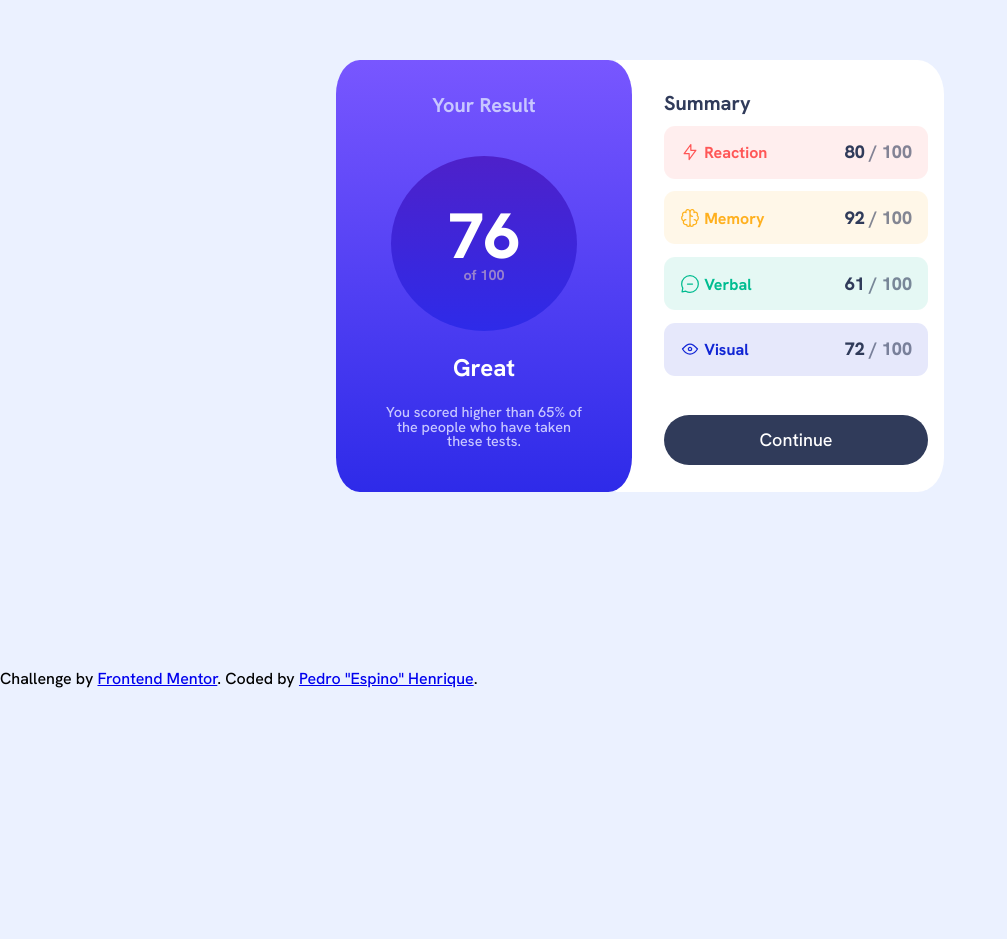
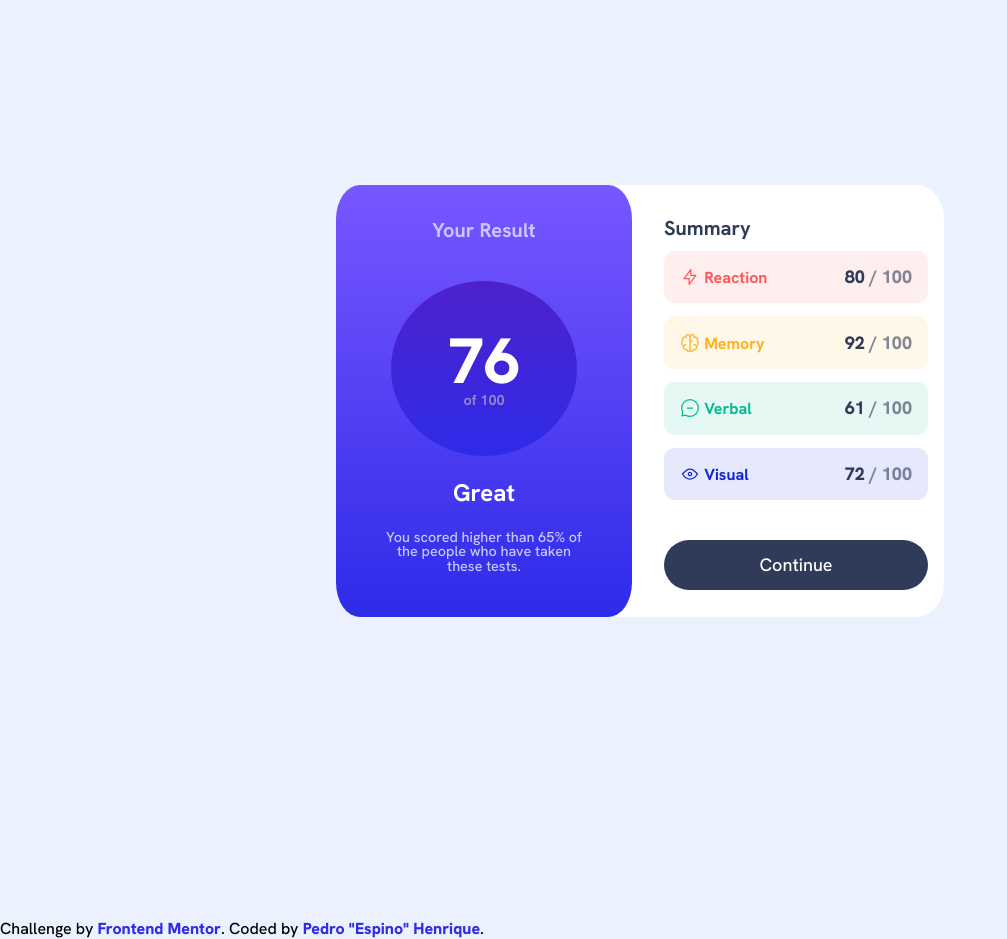
Before and after one commit to Espinox/resultsSumary, a plain HTML site: page index.html in a window 1280 px wide. Shown: the part 119-1058 px from the top of the page, without its empty margins (0-1007 px from the left). Before the commit the page ends 808 px from the top, so only its background shows below. Drawn offline with Linux system fonts and the light colour scheme.

Commit message:
Updating Code

```diff
--- a/index.html
+++ b/index.html
@@ -15,7 +15,7 @@
 
 <body>
   <main class="container">
-    <div class="container_esq">
+    <section class="container_esq">
       <h2 class="resultado">Your Result</h2>
         <div class="container_esq_cir">
           <p class="container_esq_cir_qnt">76</p>
@@ -23,29 +23,29 @@
         </div>
       <h1 class="container_esq_titulo">Great</h1>
       <p class="container_esq_texto">You scored higher than 65% of the people who have taken these tests.</p>
-    </div>
+    </section>
 
 
     <div class="container_dir">
       <h2 class="container_dir_tit">Summary</h2>
-      <div class="reaction"><h3><img class="icon" src="assets/images/icon-reaction.svg"> Reaction</h3>
+      <div class="reaction"><h3><img class="icon" src="assets/images/icon-reaction.svg" alt="Reaction icon"> Reaction</h3>
         <p class="dados">80 <span class="cem">/ 100</span></p></div>
 
-      <div class="memory"><h3><img class="icon" src="assets/images/icon-memory.svg"> Memory</h3>
+      <div class="memory"><h3><img class="icon" src="assets/images/icon-memory.svg" alt="Memory icon"> Memory</h3>
         <p class="dados">92 <span class="cem">/ 100</span></p></div>
 
-      <div class="verbal"><h3><img class="icon" src="assets/images/icon-verbal.svg"> Verbal</h3>
+      <div class="verbal"><h3><img class="icon" src="assets/images/icon-verbal.svg" alt="Verbal icon"> Verbal</h3>
         <p class="dados">61 <span class="cem">/ 100</span></p></div>
 
-      <div class="visual"><h3><img class="icon" src="assets/images/icon-visual.svg"> Visual</h3>
+      <div class="visual"><h3><img class="icon" src="assets/images/icon-visual.svg" alt="Visual icon"> Visual</h3>
         <p class="dados">72 <span class="cem">/ 100</span></p></div>
 
       <p class="button_continue">Continue</p>
     </div>
   </main>
   <div class="attribution">
-    Challenge by <a href="https://www.frontendmentor.io?ref=challenge" target="_blank">Frontend Mentor</a>.
-    Coded by <a href="https://github.com/Espinox">Pedro "Espino" Henrique</a>.
+    Challenge by <a class="linksAt" href="https://www.frontendmentor.io?ref=challenge" target="_blank">Frontend Mentor</a>.
+    Coded by <a class="linksAt" href="https://github.com/Espinox">Pedro "Espino" Henrique</a>.
   </div>
 </body>
 
--- a/styles/styles.css
+++ b/styles/styles.css
@@ -34,7 +34,7 @@ p{
     justify-content: center;
     align-items: center;
     margin: 0 auto;
-    padding: 14% 0;
+    padding: 19em 0;
 }
 
 
@@ -180,7 +180,13 @@ p{
     background-image: linear-gradient(to top, var(--Light_royal_blue), var(--Violet_blue));
 }
 
-@media (max-width: 375px){
+.linksAt{
+    text-decoration: none;
+    font-weight: 800;
+    color: var(--Light_royal_blue);
+}
+
+@media (max-width: 425px){
     .body{
         width: 100vw;
         height: 100vh;
```
